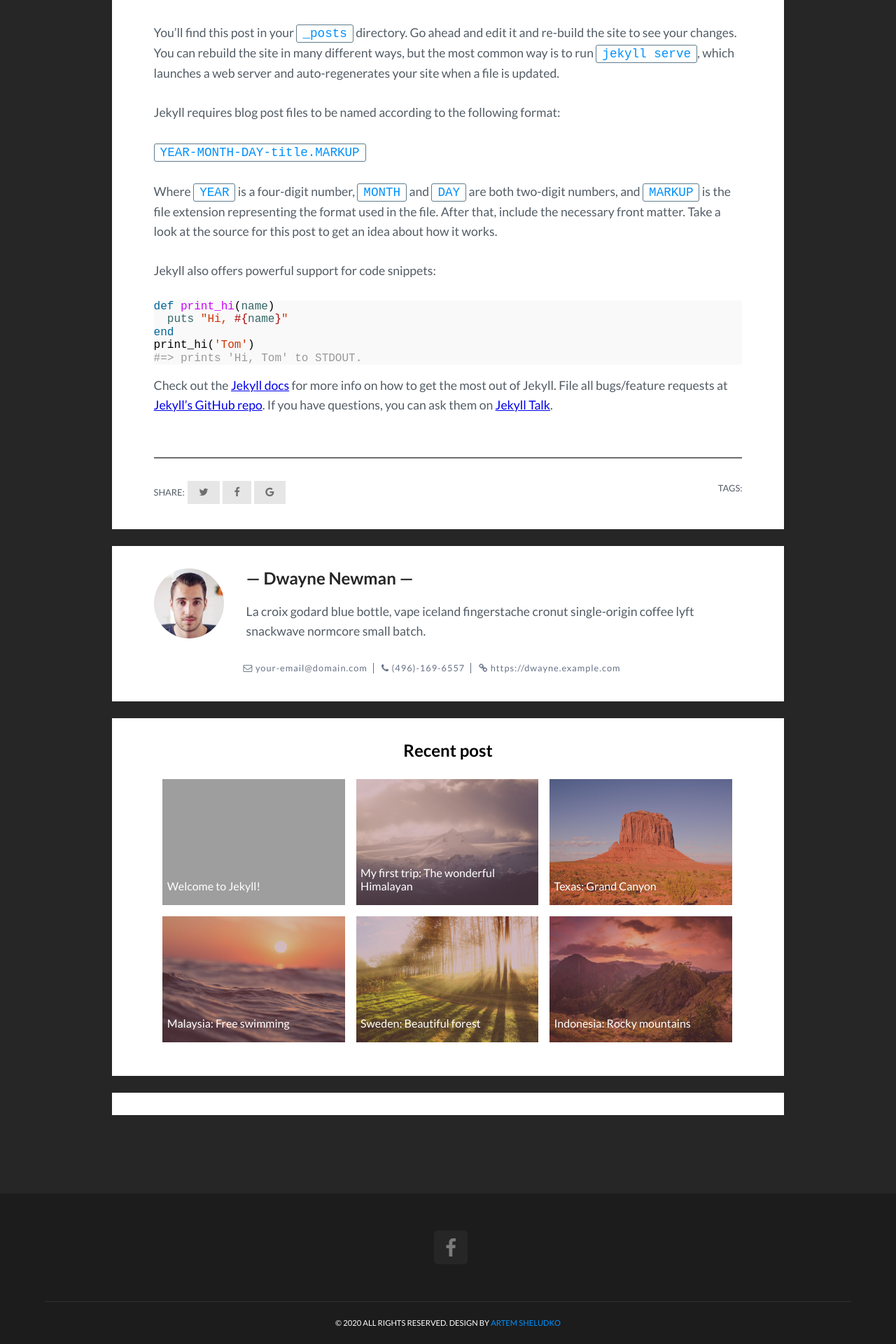
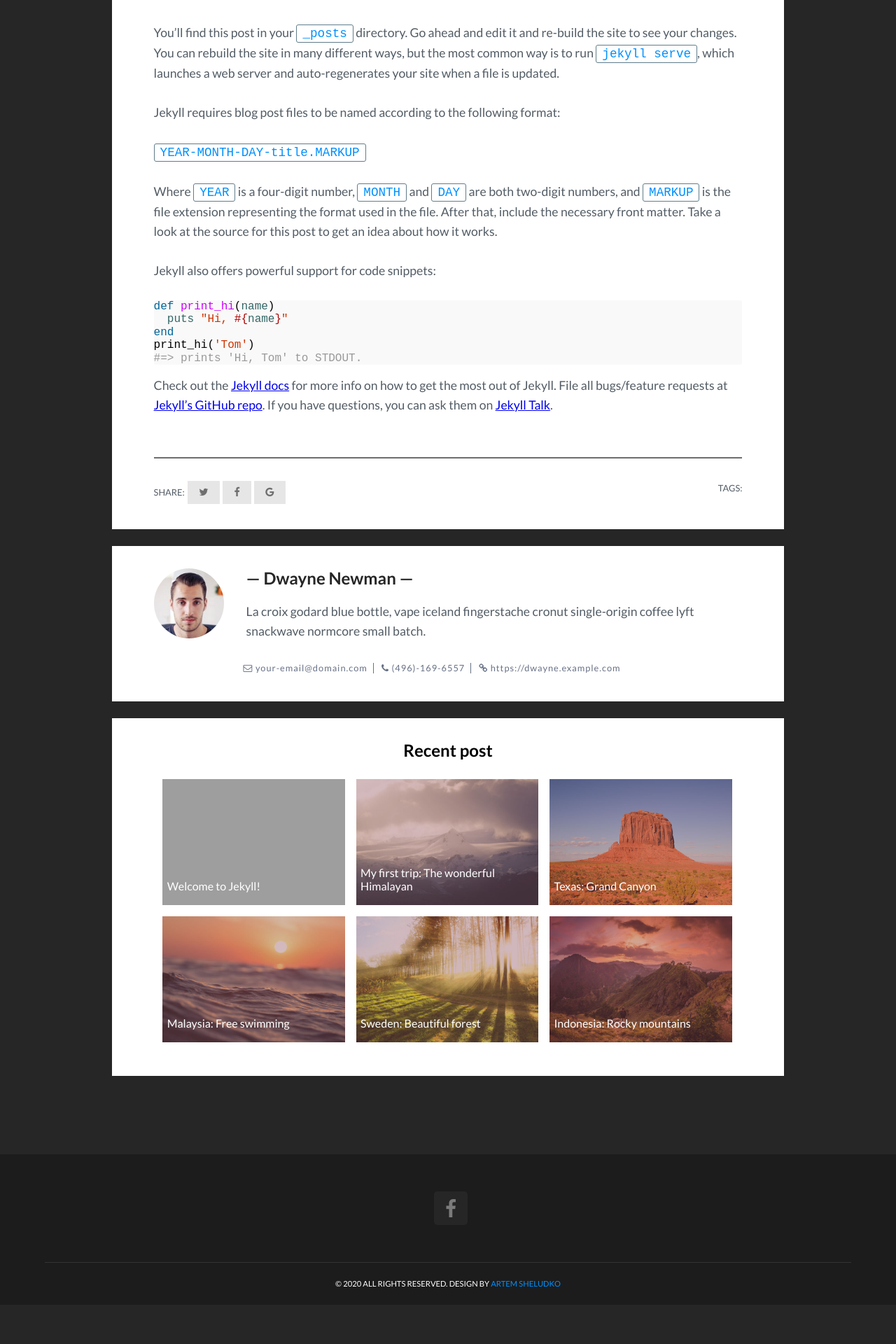
Before and after one commit to seal-lab/blog-SEAL, a Jekyll site: the page built from _posts/2020-04-20-welcome-to-jekyll.markdown, in a window 1280 px wide. Shown: the part 715-2635 px from the top of the page at 70% size. Built offline with Jekyll 4.4.1, drawn with Linux system fonts in a browser that asks for light colours; comment, search, counter and statistics services are not loaded; after the commit the page ends 2579 px from its top, so only the background shows below that; grey boxes are pictures that could not be loaded.

Commit message:
Remove comments

```diff
--- a/_config.yml
+++ b/_config.yml
@@ -46,9 +46,6 @@ website: https://dwayne.example.com # you website
 # twitter_url: # Future
 facebook_url: https://www.facebook.com/sealresearch/
 
-# Disqus
-discus_identifier: mr-brown # add your discus identifier.  Not your username.  To get this, register your forum here with a unique ID: https://disqus.com/admin/create/
-
 # Tracker
 analytics:
 
--- a/_includes/disqus.html
+++ /dev/null
@@ -1,17 +0,0 @@
-
-<section class="comment_area">
-  <div class="comment_wrapper">
-    {% if site.discus_identifier %}
-    <div id="disqus_thread" class="article-comments"></div>
-    <script>
-      (function() {
-          var d = document, s = d.createElement('script');
-          s.src = '//{{ site.discus_identifier }}.disqus.com/embed.js';
-          s.setAttribute('data-timestamp', +new Date());
-          (d.head || d.body).appendChild(s);
-      })();
-    </script>
-    <noscript>Please enable JavaScript to view the <a href="https://disqus.com/?ref_noscript">comments powered by Disqus.</a></noscript>
-    {% endif %}
-  </div>
-</section> <!-- End Section Comment Area -->
--- a/_layouts/post.html
+++ b/_layouts/post.html
@@ -85,8 +85,6 @@ layout: default
     </div>
   </section> <!-- End Section Recent Box -->
 
-  {% include disqus.html %}
-
 </main> <!-- End Section Post Content -->
 
 {% include footer.html %}
```
